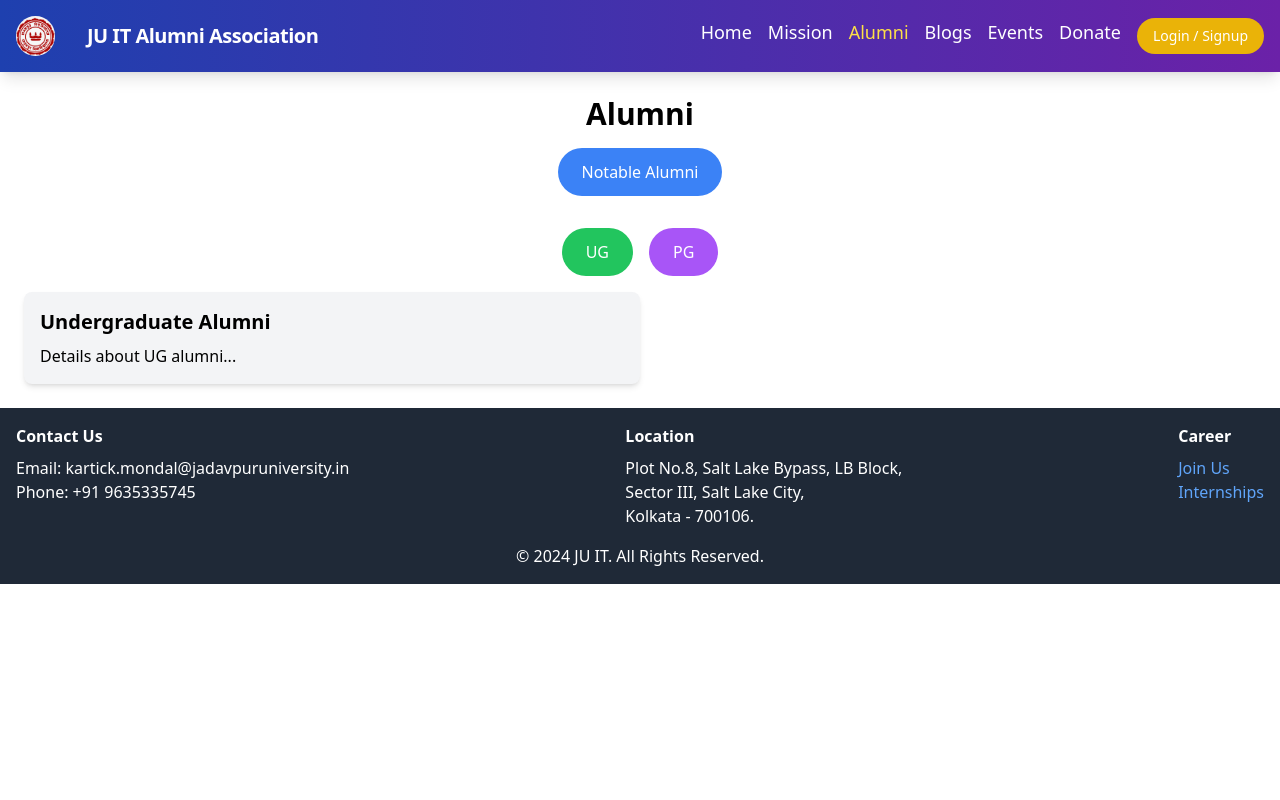
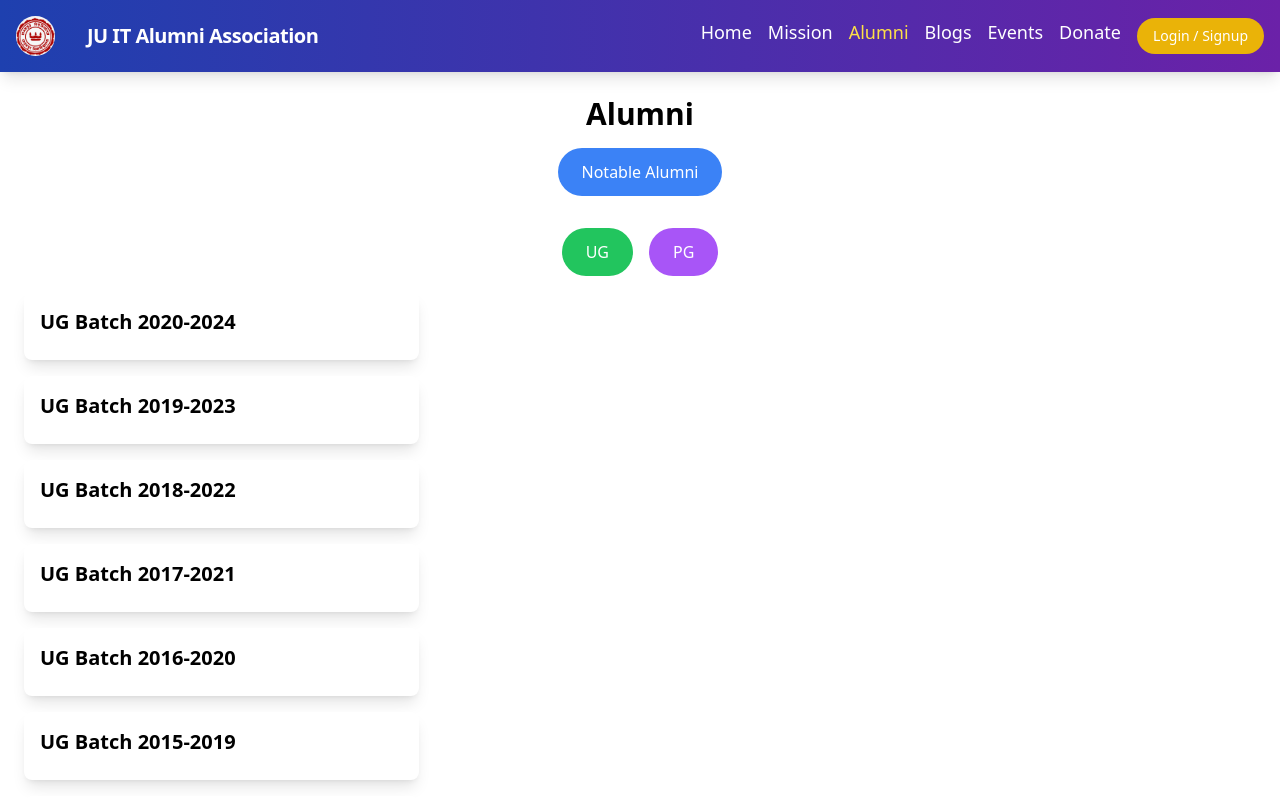
Before and after one commit to Sohamsaha2002/ju-it-alumni-host, a React (Create React App) app in the folder client/: page /alumni in a window 1280 px wide. Both pictures are taken after a click on the button "UG". Shown: the top 800 px of the page. Built offline with nearby package versions, Linux system fonts and the light colour scheme.

Commit message:
Alumni Box Yearwise Created for showing Data

```diff
--- a/client/src/components/Alumni.jsx
+++ b/client/src/components/Alumni.jsx
@@ -1,24 +1,18 @@
 import React, { useState } from "react";
 import Achievement from "./Achievement.jsx";
-
-const UG = () => (
-  <div className="p-4 bg-gray-100 rounded-lg shadow-md w-full md:w-1/2">
-    <h2 className="text-xl font-bold mb-2">Undergraduate Alumni</h2>
-    <p>Details about UG alumni...</p>
-  </div>
-);
-
-const PG = () => (
-  <div className="p-4 bg-gray-100 rounded-lg shadow-md w-full md:w-1/2">
-    <h2 className="text-xl font-bold mb-2">Postgraduate Alumni</h2>
-    <p>Details about PG alumni...</p>
-  </div>
-);
+import UGBatches from "./UGBatches.jsx";
+import PGBatches from "./PGBatches.jsx";
+import StudentDetails from "./StudentDetails.jsx";
 
 const Alumni = () => {
   const [showAchievements, setShowAchievements] = useState(false);
   const [showUG, setShowUG] = useState(false);
   const [showPG, setShowPG] = useState(false);
+  const [selectedBatch, setSelectedBatch] = useState(null);
+
+  const handleBatchSelect = (batch) => {
+    setSelectedBatch(batch);
+  };
 
   return (
     <div className="p-6">
@@ -36,22 +30,27 @@ const Alumni = () => {
 
       <div className="flex justify-center space-x-4 mb-4">
         <button
-          onClick={() => setShowUG(!showUG)}
+          onClick={() => { setShowUG(!showUG); setShowPG(false); }}
           className="text-white bg-green-500 px-6 py-3 rounded-full hover:bg-green-600 transition duration-300"
         >
           UG
         </button>
         <button
-          onClick={() => setShowPG(!showPG)}
+          onClick={() => { setShowPG(!showPG); setShowUG(false); }}
           className="text-white bg-purple-500 px-6 py-3 rounded-full hover:bg-purple-600 transition duration-300"
         >
           PG
         </button>
       </div>
 
-      <div className="flex flex-wrap justify-between">
-        {showUG && <UG />}
-        {showPG && <PG />}
+      <div className="flex">
+        <div className="w-1/3 pr-4">
+          {showUG && <UGBatches onSelectBatch={handleBatchSelect} />}
+          {showPG && <PGBatches onSelectBatch={handleBatchSelect} />}
+        </div>
+        <div className="w-2/3 pl-4">
+          {selectedBatch && <StudentDetails batch={selectedBatch} />}
+        </div>
       </div>
     </div>
   );
--- /dev/null
+++ b/client/src/components/PGBatches.jsx
@@ -0,0 +1,24 @@
+import React from 'react';
+
+const PGBatches = ({ onSelectBatch }) => {
+  const batches = [];
+  for (let year = 2022; year >= 2000; year --) {
+    batches.push(`${year}-${year + 2}`);
+  }
+
+  return (
+    <div className="flex flex-col space-y-4">
+      {batches.map((batch) => (
+        <div
+          key={batch}
+          className="bg-white p-4 rounded-lg shadow-lg hover:shadow-xl transition-shadow duration-300 cursor-pointer"
+          onClick={() => onSelectBatch(batch)}
+        >
+          <h3 className="text-xl font-bold mb-2">PG Batch {batch}</h3>
+        </div>
+      ))}
+    </div>
+  );
+};
+
+export default PGBatches;
--- /dev/null
+++ b/client/src/components/StudentDetails.jsx
@@ -0,0 +1,27 @@
+import React, { useEffect, useState } from 'react';
+
+const StudentDetails = ({ batch }) => {
+  const [students, setStudents] = useState([]);
+
+  useEffect(() => {
+    fetch(`/assets/student_details/${batch}.json`)
+      .then((response) => response.json())
+      .then((data) => setStudents(data))
+      .catch((error) => console.error('Error fetching student details:', error));
+  }, [batch]);
+
+  return (
+    <div className="bg-white p-4 rounded-lg shadow-lg">
+      <h2 className="text-2xl font-bold mb-4">Student Details for {batch}</h2>
+      <ul className="list-disc list-inside">
+        {students.map((student, index) => (
+          <li key={index} className="text-gray-700">
+            {student.name} - {student.rollNo}
+          </li>
+        ))}
+      </ul>
+    </div>
+  );
+};
+
+export default StudentDetails;
--- /dev/null
+++ b/client/src/components/UGBatches.jsx
@@ -0,0 +1,24 @@
+import React from 'react';
+
+const UGBatches = ({ onSelectBatch }) => {
+  const batches = [];
+  for (let year = 2020; year >= 2000; year--) {
+    batches.push(`${year}-${year + 4}`);
+  }
+
+  return (
+    <div className="flex flex-col space-y-4">
+      {batches.map((batch) => (
+        <div
+          key={batch}
+          className="bg-white p-4 rounded-lg shadow-lg hover:shadow-xl transition-shadow duration-300 cursor-pointer"
+          onClick={() => onSelectBatch(batch)}
+        >
+          <h3 className="text-xl font-bold mb-2">UG Batch {batch}</h3>
+        </div>
+      ))}
+    </div>
+  );
+};
+
+export default UGBatches;
```
Also changed, not shown: client/public/assets/student_details/2020-2024.json (added, +22 -0 lines).
